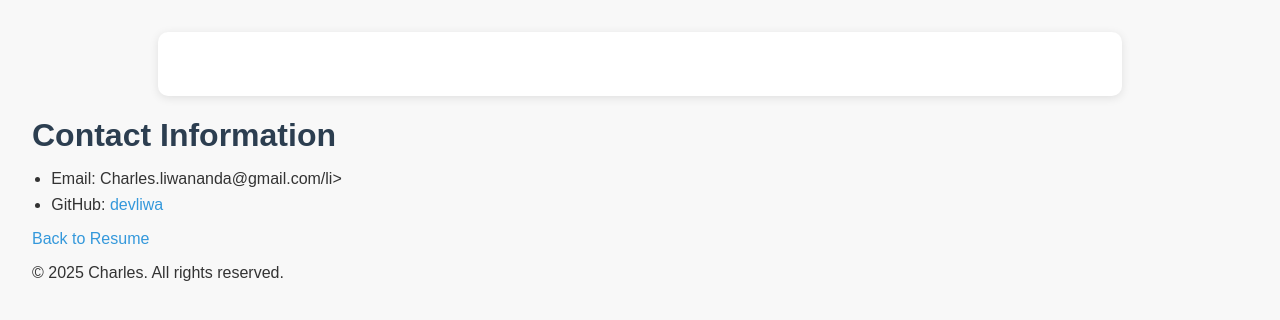
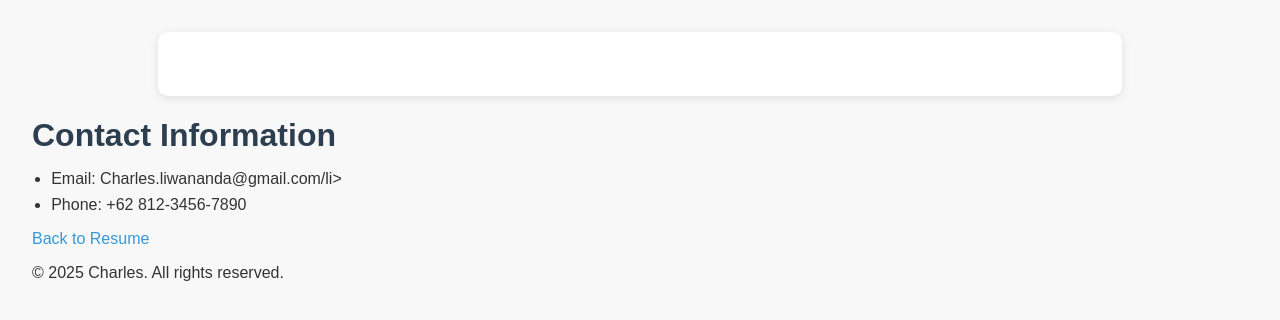
Before and after one commit to devliwa/online-resume, a plain HTML site: page contact.html in a window 1280 px wide. Drawn offline with Linux system fonts and the light colour scheme.

Commit message:
Update contact.html

```diff
--- a/contact.html
+++ b/contact.html
@@ -62,8 +62,7 @@
   <h1>Contact Information</h1>
   <ul>
     <li>Email: Charles.liwananda@gmail.com/li>
-    <li>GitHub: <a href="https://github.com/devliwa" target="_blank">devliwa</a></li>
-  </ul>
+    <li>Phone: +62 812-3456-7890</li>  </ul>
 
   <p><a href="index.html">Back to Resume</a></p>
 
```
